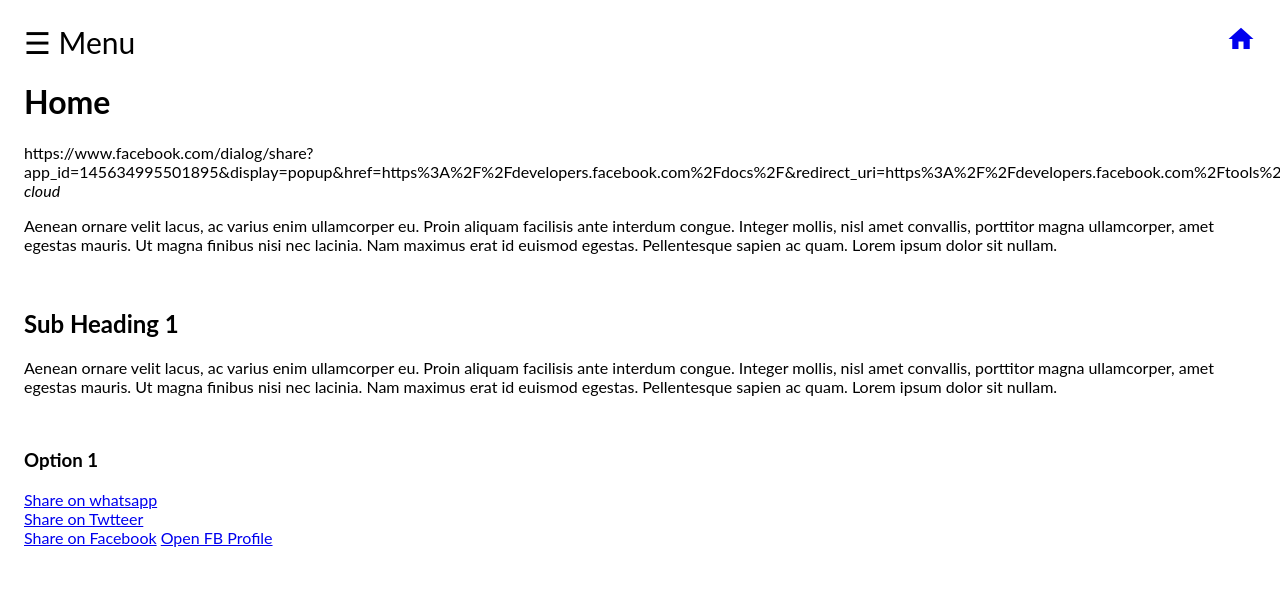
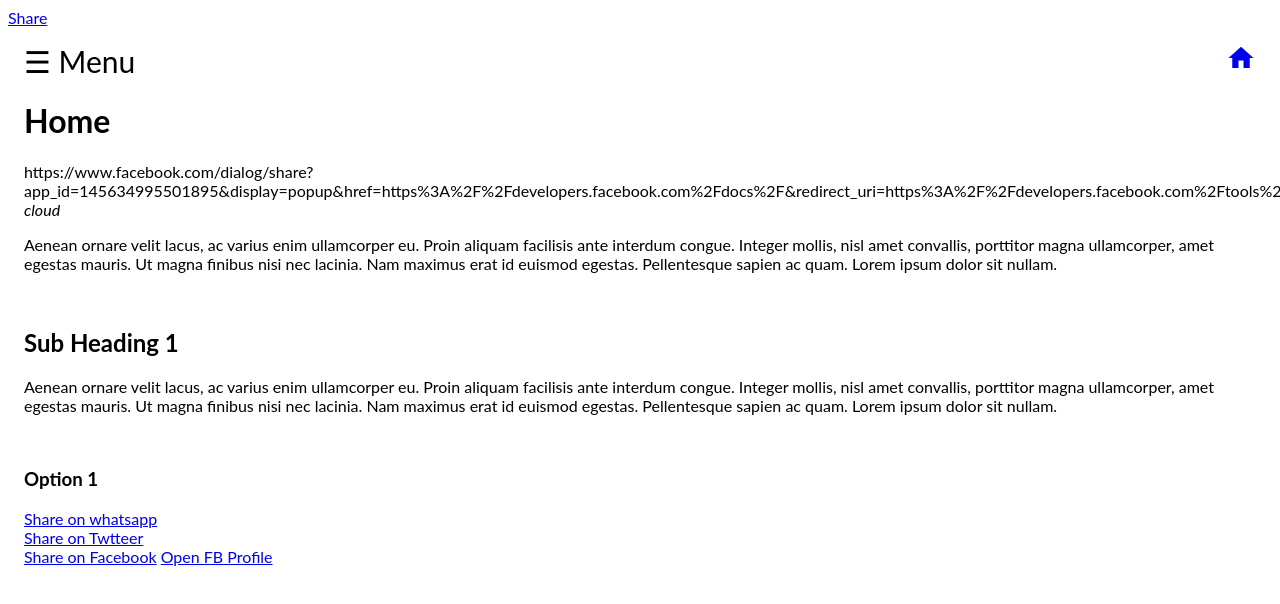
Before and after one commit to nitishkumarverma/MyFirstWebsite, a plain HTML site: page index.html in a window 1280 px wide. Shown: the top 604 px of the page. Drawn offline with Linux system fonts and the light colour scheme.

Commit message:
initial commit

```diff
--- a/index.html
+++ b/index.html
@@ -67,6 +67,11 @@ body {
 </head>
 <body>
 
+    <div id="fb-root"></div>
+
+
+    <div class="fb-share-button" data-href="https://developers.facebook.com/docs/plugins/" data-layout="button" data-size="large" data-mobile-iframe="true"><a target="_blank" href="https://www.facebook.com/sharer/sharer.php?u=https%3A%2F%2Fdevelopers.facebook.com%2Fdocs%2Fplugins%2F&amp;src=sdkpreparse" class="fb-xfbml-parse-ignore">Share</a></div>
+
 <div id="mySidenav" class="sidenav">
   <a style="font-size:30px;cursor:pointer;text-align:right" class="material-icons" onclick="closeNav()">close</a>
   <a href="index.html">Home</a>
@@ -82,6 +87,8 @@ body {
 </div>
 
   <h1>Home</h1>
+
+
 
     https://www.facebook.com/dialog/share?app_id=145634995501895&display=popup&href=https%3A%2F%2Fdevelopers.facebook.com%2Fdocs%2F&redirect_uri=https%3A%2F%2Fdevelopers.facebook.com%2Ftools%2Fexplorer
 
@@ -145,5 +152,13 @@ function showMessage(element, msg) {
 
 </script>
 
+<script>(function(d, s, id) {
+  var js, fjs = d.getElementsByTagName(s)[0];
+  if (d.getElementById(id)) return;
+  js = d.createElement(s); js.id = id;
+  js.src = 'https://connect.facebook.net/en_GB/sdk.js#xfbml=1&version=v2.12';
+  fjs.parentNode.insertBefore(js, fjs);
+}(document, 'script', 'facebook-jssdk'));</script>
+
 </body>
 </html>
```
